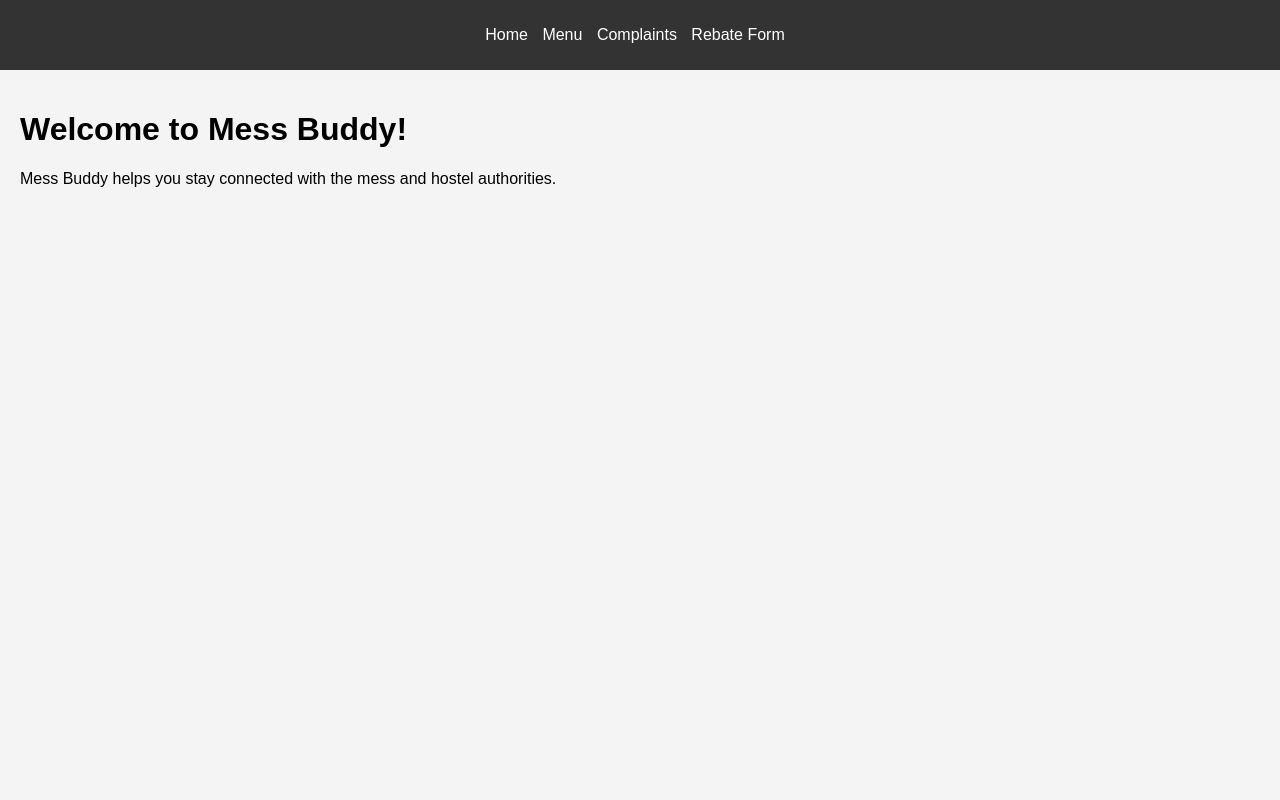
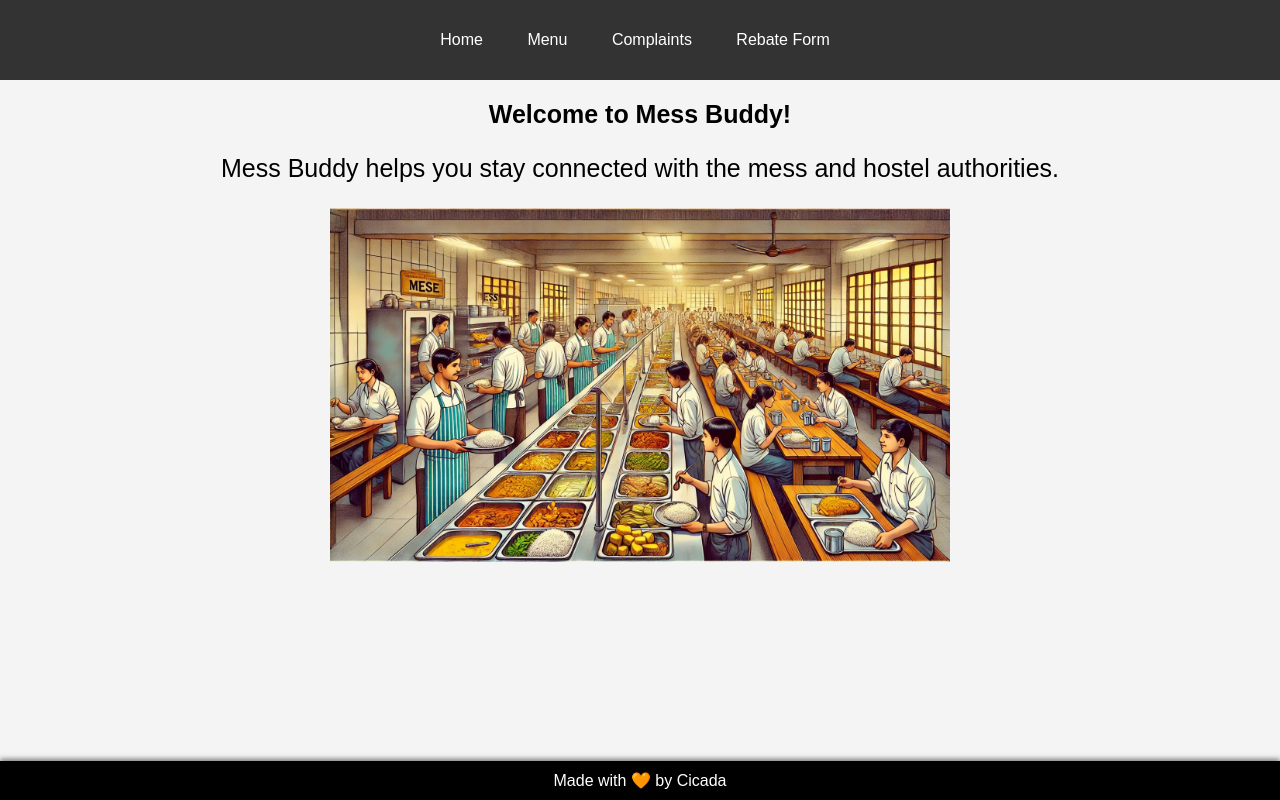
Before and after one commit to bkrajak523/mess-buddy, a Flask app: page / in a window 1280 px wide. Run offline with Flask 3, Linux system fonts and the light colour scheme.

Commit message:
update header and also header merging problem resolved

```diff
--- a/static/style.css
+++ b/static/style.css
@@ -6,25 +6,41 @@ body {
 }
 
 header {
-    background-color: #333;
-    color: white;
-    padding: 10px;
-    text-align: center;
+    position: fixed;          /* Sticks the header to the top of the page */
+    top: 0;                   /* Positions it at the very top */
+    left: 0;                  /* Aligns it to the left */
+    width: 100%;              /* Ensures the header spans the full width of the page */
+    background-color: #333;   /* Dark background color */
+    color: white;             /* White text for contrast */
+    padding: 5px 0;          /* Vertical padding for a better look */
+    text-align: center;       /* Centers the header content */
+    z-index: 1000;            /* Ensures it stays on top of other elements */
 }
 
 nav ul {
     list-style: none;
     padding: 0;
+
 }
 
 Nav ul li {
     display: inline;
     margin-right: 10px;
+
 }
 
 nav ul li a {
+
+    border-radius: 3px;
+    text-decoration: none;
+    padding: 10px 15px;
+    display: inline-block;
+    background-color: #333;
     color: white;
-    text-decoration: none;
+    transition: background-color 0.3s ease; /* Smooth transition */
+}
+nav ul li a:hover {
+    background-color: purple; /* Change background on hover */
 }
 
 main {
@@ -51,3 +67,34 @@ button {
     color: white;
     border: none;
 }
+.cen{
+    text-align: center;
+}
+
+.cen ,.upd{
+    font-size: 25px;
+
+}
+
+.mess_image {
+    height: auto;
+    width: 50%;
+    display: block;
+    margin: 0 auto;
+}
+footer {
+        position: fixed;         /* Sticks the footer to the bottom */
+        bottom: 0;               /* Positions the footer at the bottom */
+        left: 0;                 /* Aligns it with the left edge */
+        width: 100%;             /* Ensures it spans the entire width */
+        background-color: black; /* Background color for the footer */
+        color: white;            /* Text color */
+        text-align: center;      /* Centers the content */
+        padding: 10px 0;         /* Adds vertical padding for better spacing */
+        z-index: 1000;           /* Ensures the footer stays above other elements */
+        box-shadow: 0 -2px 5px rgba(0, 0, 0, 0.5); /* Optional shadow effect */
+    }
+
+.main_content{
+    margin-top: 80px;
+}
--- a/templates/base.html
+++ b/templates/base.html
@@ -18,9 +18,14 @@
             </ul>
         </nav>
     </header>
+
     <main>
         {% block content %}{% endblock %}
+
     </main>
+    <footer>
+        <h class = "center">Made with 🧡 by Cicada  </h>
+    </footer>
     <script>
 
     </script>
--- a/templates/complaints.html
+++ b/templates/complaints.html
@@ -3,6 +3,7 @@
 
 {% extends 'base.html' %}
 {% block content %}
+<div class="main_content">
     <h2>Submit a Complaint</h2>
     <form method="POST">
         <label for="student_name">Your Name</label>
@@ -13,4 +14,5 @@
 
         <button type="submit">Submit</button>
     </form>
+</div>
 {% endblock %}
--- a/templates/index.html
+++ b/templates/index.html
@@ -2,6 +2,9 @@
 {% extends 'base.html' %}
 
 {% block content %}
-    <h1>Welcome to Mess Buddy!</h1>
-    <p>Mess Buddy helps you stay connected with the mess and hostel authorities.</p>
+    <div class = "main_content">
+    <h1 class = "cen">Welcome to Mess Buddy!</h1>
+    <p class = "cen">Mess Buddy helps you stay connected with the mess and hostel authorities.</p>
+    <img src="{{ url_for('static', filename='images/mess.jpeg') }}"  class = "mess_image"alt="Mess Image">
+    </div>
 {% endblock %}
--- a/templates/menu.html
+++ b/templates/menu.html
@@ -1,7 +1,9 @@
 {% extends 'base.html' %}
 
 {% block content %}
-<h1>Menu</h1>
-<p>Here is the menu for the week:</p>
+<div class="main_content">
+<h1 class = "cen">Menu</h1>
+<p class = "cen upd">Here is the menu for the week:</p>
 <img src="{{ url_for('static', filename='images/menu.png') }}" alt="Menu Image">
+</div>
 {% endblock %}
--- a/templates/rebate.html
+++ b/templates/rebate.html
@@ -1,5 +1,6 @@
 {% extends 'base.html' %}
 {% block content %}
+     <div class = "main_content">
     <h2>Mess Rebate Form</h2>
     <form method="POST">
         <label for="student_id">Student ID</label>
@@ -10,4 +11,5 @@
 
         <button type="submit">Submit</button>
     </form>
+    </div>
 {% endblock %}
```
Also changed, not shown: static/images/mess.jpeg (added).
